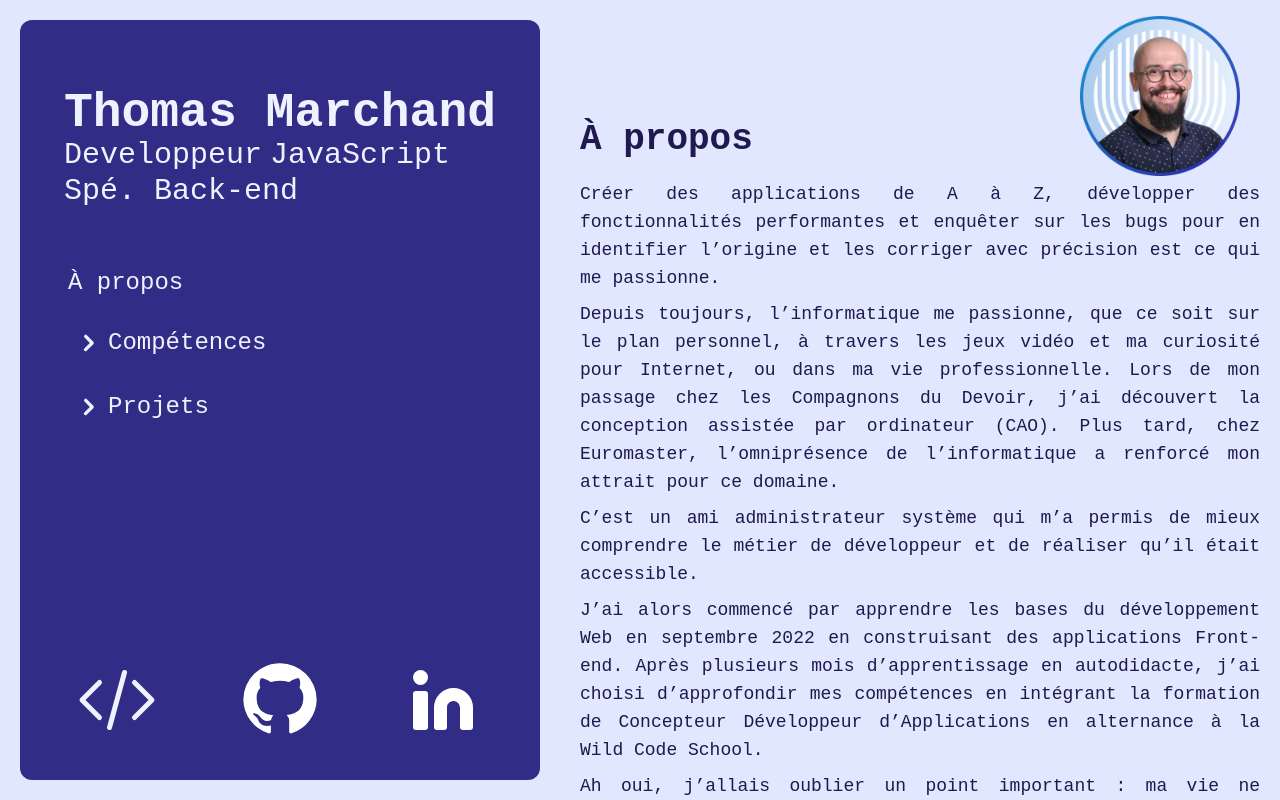
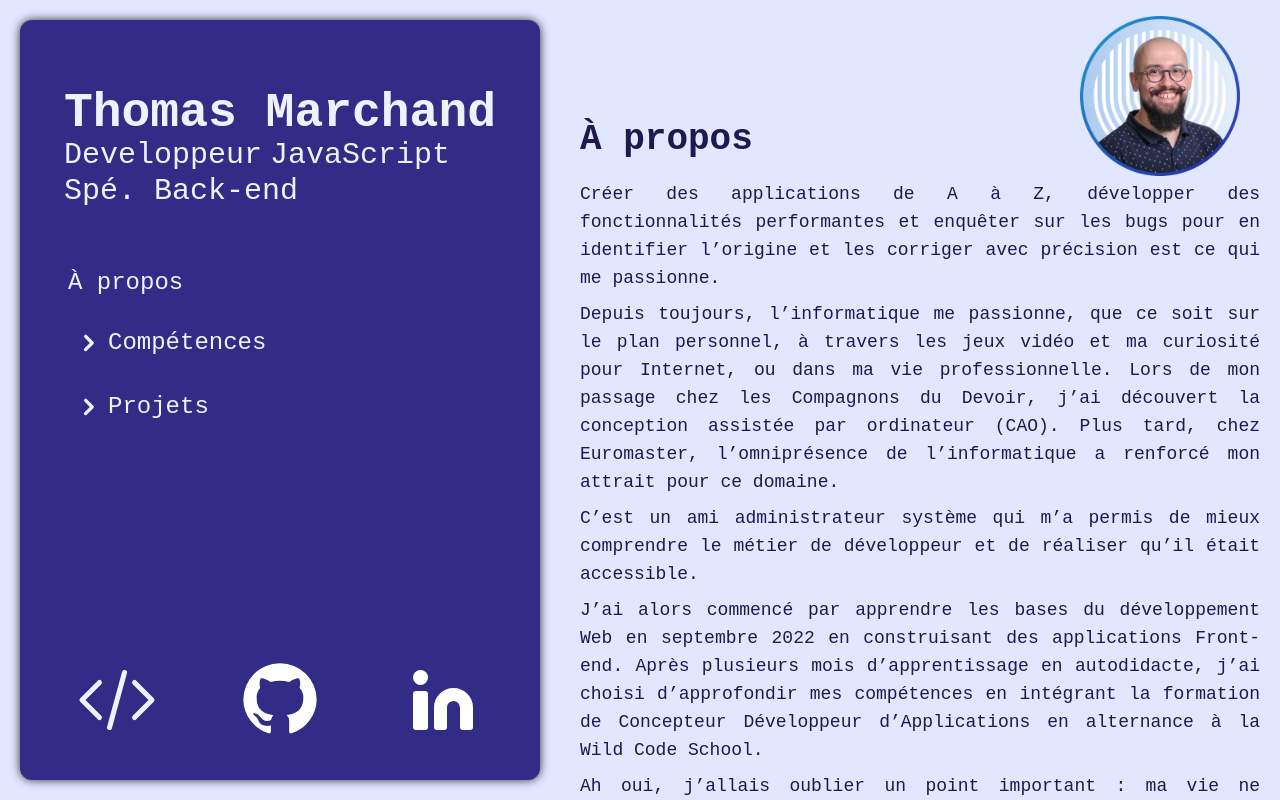
Before and after one commit to ThomMarchand/portfolio, a Next.js app: page / in a window 1280 px wide. Built offline with nearby package versions, Linux system fonts and the light colour scheme.

Commit message:
feat(main): added box shadow on navbar

```diff
--- a/app/components/navbar.tsx
+++ b/app/components/navbar.tsx
@@ -6,7 +6,7 @@ import IconLinkedin from "@/app/components/icons/IconLinkedin";
 export default function Navbar() {
   return (
     <div
-      className="bg-indigo-900 text-indigo-50 p-4 rounded-xl m-5 fixed top-0 left-0 inset-x-0
+      className="bg-indigo-900 text-indigo-50 shadow-3xl p-4 rounded-xl m-5 fixed top-0 left-0 inset-x-0
     md:flex md:flex-col md:justify-between md:py-10 md:inset-y-0 md:w-64 lg:w-80 xl:w-130"
     >
       <div className="flex justify-between xs:justify-around md:flex-col md:jutify-center md:h-1/2 xl:h-7/12">
--- a/app/globals.css
+++ b/app/globals.css
@@ -5,11 +5,12 @@
   --foreground: #171717;
 }
 
-@theme inline {
+@theme {
   --color-background: var(--background);
   --color-foreground: var(--foreground);
   --breakpoint-xs: 380px;
   --breakpoint-1xs: 500px;
+  --shadow-3xl: 0 0 10px rgba(0, 0, 0, 0.8);
 }
 
 @media (prefers-color-scheme: dark) {
```
